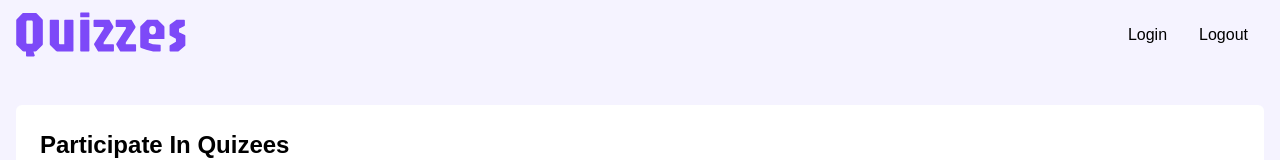
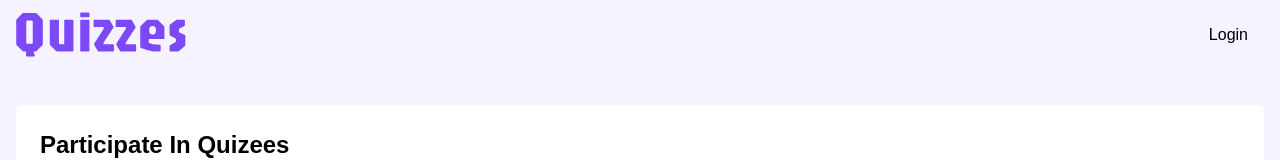
Before and after one commit to toufiq007/quizzler, a React (Vite) app: page / in a window 1280 px wide. Shown: the top 160 px of the page. Built offline with nearby package versions, Linux system fonts and the light colour scheme.

Commit message:
toggle login or logout button by the condition of user login or logout

```diff
--- a/src/components/common/Header.jsx
+++ b/src/components/common/Header.jsx
@@ -2,7 +2,7 @@ import { Link, useNavigate } from "react-router-dom";
 import LogoIcon from "../../assets/logo.svg";
 import { useAuth } from "../../hooks/useAuth";
 const Header = () => {
-  const { setAuth } = useAuth();
+  const { setAuth, auth } = useAuth();
   const navigate = useNavigate();
   const handleLogout = () => {
     setAuth({});
@@ -13,19 +13,21 @@ const Header = () => {
       <header className="flex justify-between items-center mb-12">
         <img src={LogoIcon} />
         <div>
+          {auth?.data?.user ? (
+            <button
+              onClick={handleLogout}
+              className="px-4 py-2 rounded hover:bg-primary hover:text-white transition-colors"
+            >
+              Logout
+            </button>
+          ) : (
             <Link
               to="/login"
               className="px-4 py-2 rounded hover:bg-primary hover:text-white transition-colors"
             >
               Login
             </Link>
-
-          <button
-            onClick={handleLogout}
-            className="px-4 py-2 rounded hover:bg-primary hover:text-white transition-colors"
-          >
-            Logout
-          </button>
+          )}
         </div>
       </header>
     </>
```
Lines whose indentation alone changed are shown as unchanged.
